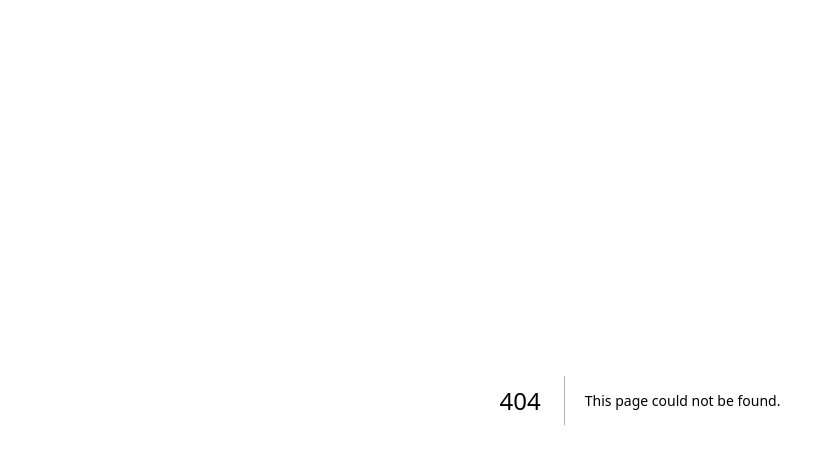
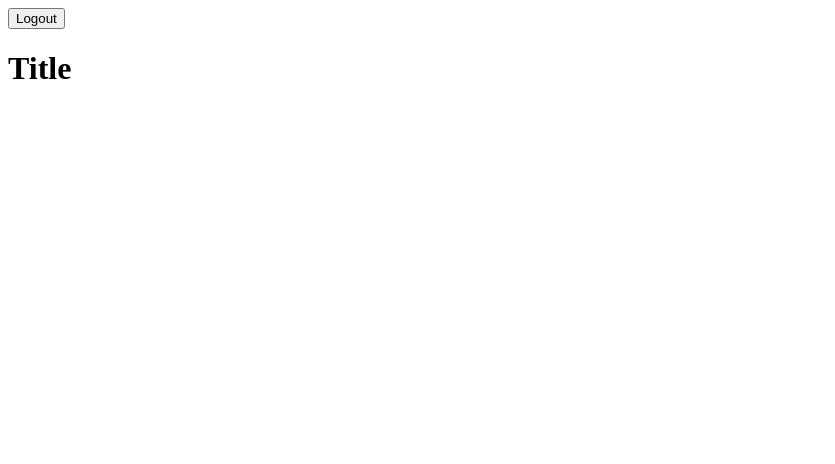
Before and after one commit to balaji1610/notes-taking-app, a Next.js app: page /home in a window 1280 px wide. Before the commit this address had no page. Shown: the top 464 px of the page, without its empty margins (0-835 px from the left). Built offline with nearby package versions, Linux system fonts and the light colour scheme.

Commit message:
Added Custom hook

```diff
--- /dev/null
+++ b/src/app/components/addTask.tsx
@@ -0,0 +1,7 @@
+export default function AddTask() {
+  return (
+    <div>
+      <h1>Title</h1>
+    </div>
+  );
+}
--- /dev/null
+++ b/src/app/components/header.tsx
@@ -0,0 +1,10 @@
+"use client";
+import { useRouter } from "next/navigation";
+export default function Header() {
+  const router = useRouter();
+  return (
+    <div>
+      <button onClick={() => router.push("./")}>Logout</button>
+    </div>
+  );
+}
--- /dev/null
+++ b/src/app/components/noteApp.tsx
@@ -0,0 +1,10 @@
+import AddTask from "./addTask";
+import Header from "./header";
+export default function NoteApp() {
+  return (
+    <div>
+      <Header />
+      <AddTask />
+    </div>
+  );
+}
--- a/src/app/context/applicationContext.tsx
+++ b/src/app/context/applicationContext.tsx
@@ -9,7 +9,7 @@ import React, {
 } from "react";
 
 import { ILoginUser, IRegister } from "@/app/interface/interface";
-
+import useLocalStorage from "../hooks/useLocalStorage";
 interface ApplicationContextType {
   loginUser: ILoginUser;
   setLoginUser: Dispatch<SetStateAction<ILoginUser>>;
@@ -35,7 +35,7 @@ interface ContextProps {
 const ApplicationProvider: React.FC<ContextProps> = ({ children }) => {
   const singleLogin: ILoginUser = {
     userEmail: "",
-    passWord: "",
+    password: "",
   };
   //   const taksList: Itasks = {
   //     taskId: "",
@@ -54,7 +54,10 @@ const ApplicationProvider: React.FC<ContextProps> = ({ children }) => {
   const [loginUser, setLoginUser] = useState<ILoginUser>(singleLogin);
   const [isShowPassword, setIsShowPassword] = useState<boolean>(false);
   const [users, setUsers] = useState<ILoginUser[]>([]);
-  const [credentials, setCredentials] = useState<IRegister[]>([]);
+  const [credentials, setCredentials] = useLocalStorage<IRegister[]>(
+    "credentials",
+    []
+  );
   const [registerUser, setRegisterUser] = useState<IRegister>(register);
 
   return (
--- /dev/null
+++ b/src/app/home/page.tsx
@@ -0,0 +1,8 @@
+import NoteApp from "../components/noteApp";
+export default function Home() {
+  return (
+    <div>
+      <NoteApp />
+    </div>
+  );
+}
--- /dev/null
+++ b/src/app/hooks/useLocalStorage.ts
@@ -0,0 +1,32 @@
+import { useState } from "react";
+
+function useLocalStorage<T>(key: string, initialValue: T) {
+  const [storedValue, setStoredValue] = useState<T>(() => {
+    if (typeof window === "undefined") return initialValue;
+
+    try {
+      const item = window.localStorage.getItem(key);
+      return item ? (JSON.parse(item) as T) : initialValue;
+    } catch (error) {
+      console.warn("Error reading localStorage", error);
+      return initialValue;
+    }
+  });
+
+  const setValue = (value: T | ((val: T) => T)) => {
+    try {
+      const valueToStore =
+        value instanceof Function ? value(storedValue) : value;
+      setStoredValue(valueToStore);
+      if (typeof window !== "undefined") {
+        window.localStorage.setItem(key, JSON.stringify(valueToStore));
+      }
+    } catch (error) {
+      console.warn("Error setting localStorage", error);
+    }
+  };
+
+  return [storedValue, setValue] as const;
+}
+
+export default useLocalStorage;
--- a/src/app/interface/interface.tsx
+++ b/src/app/interface/interface.tsx
@@ -10,7 +10,7 @@ export interface Iinput {
 
 export interface ILoginUser {
   userEmail: string;
-  passWord: string;
+  password: string;
 }
 export interface Itasks {
   taskId: string;
```
Also changed, not shown: src/app/components/login.tsx (+20 -4 lines).
